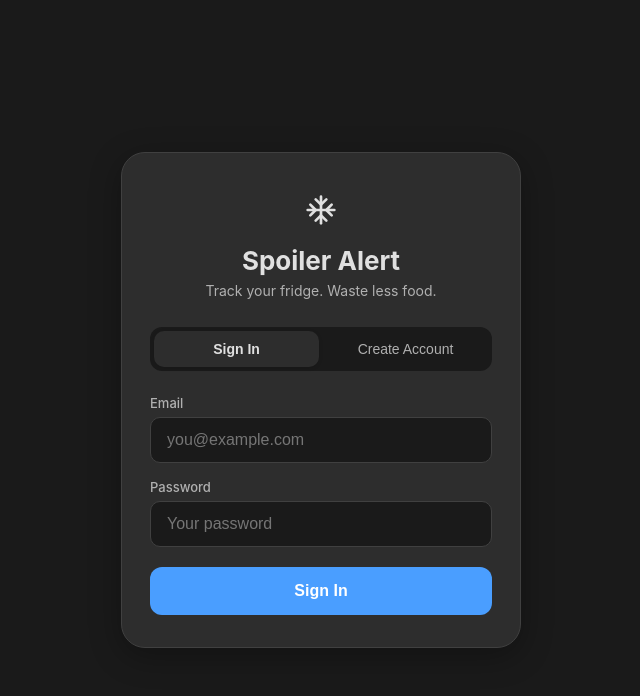
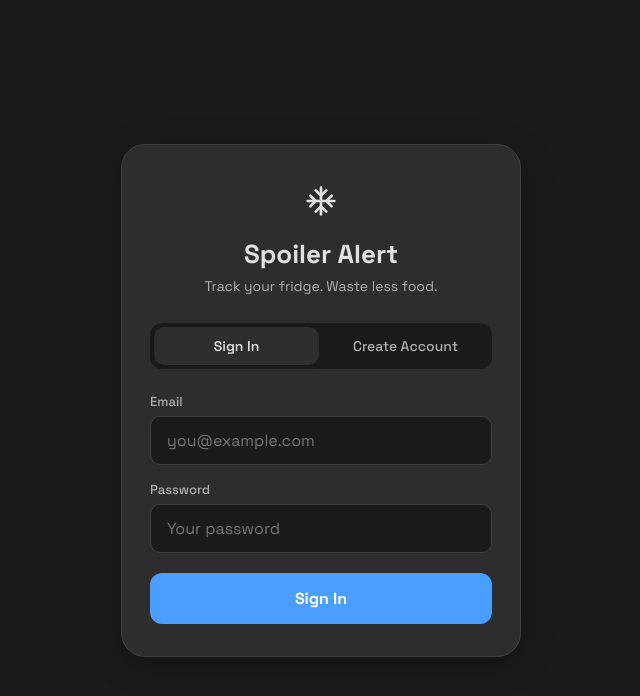
Before and after one commit to vsokoloff/spoileralert, a React (Vite) app in the folder frontend/: page /login in a window 1280 px wide. Shown: the top 696 px of the page, without its empty margins (319-959 px from the left). Built offline with nearby package versions, Linux system fonts and the light colour scheme; no server answers.

Commit message:
Use Space Grotesk font globally

```diff
--- a/frontend/index.html
+++ b/frontend/index.html
@@ -4,6 +4,9 @@
     <meta charset="UTF-8" />
     <link rel="icon" type="image/svg+xml" href="/vite.svg" />
     <meta name="viewport" content="width=device-width, initial-scale=1.0, maximum-scale=1.0, user-scalable=no, viewport-fit=cover" />
+    <link rel="preconnect" href="https://fonts.googleapis.com" />
+    <link rel="preconnect" href="https://fonts.gstatic.com" crossorigin />
+    <link href="https://fonts.googleapis.com/css2?family=Space+Grotesk:wght@400;500;600;700&display=swap" rel="stylesheet" />
     <title>Spoiler Alert - My Fridge</title>
   </head>
   <body>
--- a/frontend/src/index.css
+++ b/frontend/src/index.css
@@ -46,10 +46,13 @@
   --shadow: rgba(0, 0, 0, 0.08);
 }
 
+button, input, textarea, select {
+  font-family: inherit;
+}
+
 body {
-  font-family: -apple-system, BlinkMacSystemFont, 'Segoe UI', 'Roboto', 'Oxygen',
-    'Ubuntu', 'Cantarell', 'Fira Sans', 'Droid Sans', 'Helvetica Neue',
-    sans-serif;
+  font-family: 'Space Grotesk', -apple-system, BlinkMacSystemFont, 'Segoe UI',
+    'Roboto', 'Helvetica Neue', sans-serif;
   -webkit-font-smoothing: antialiased;
   -moz-osx-font-smoothing: grayscale;
   background: var(--bg-primary);
```
